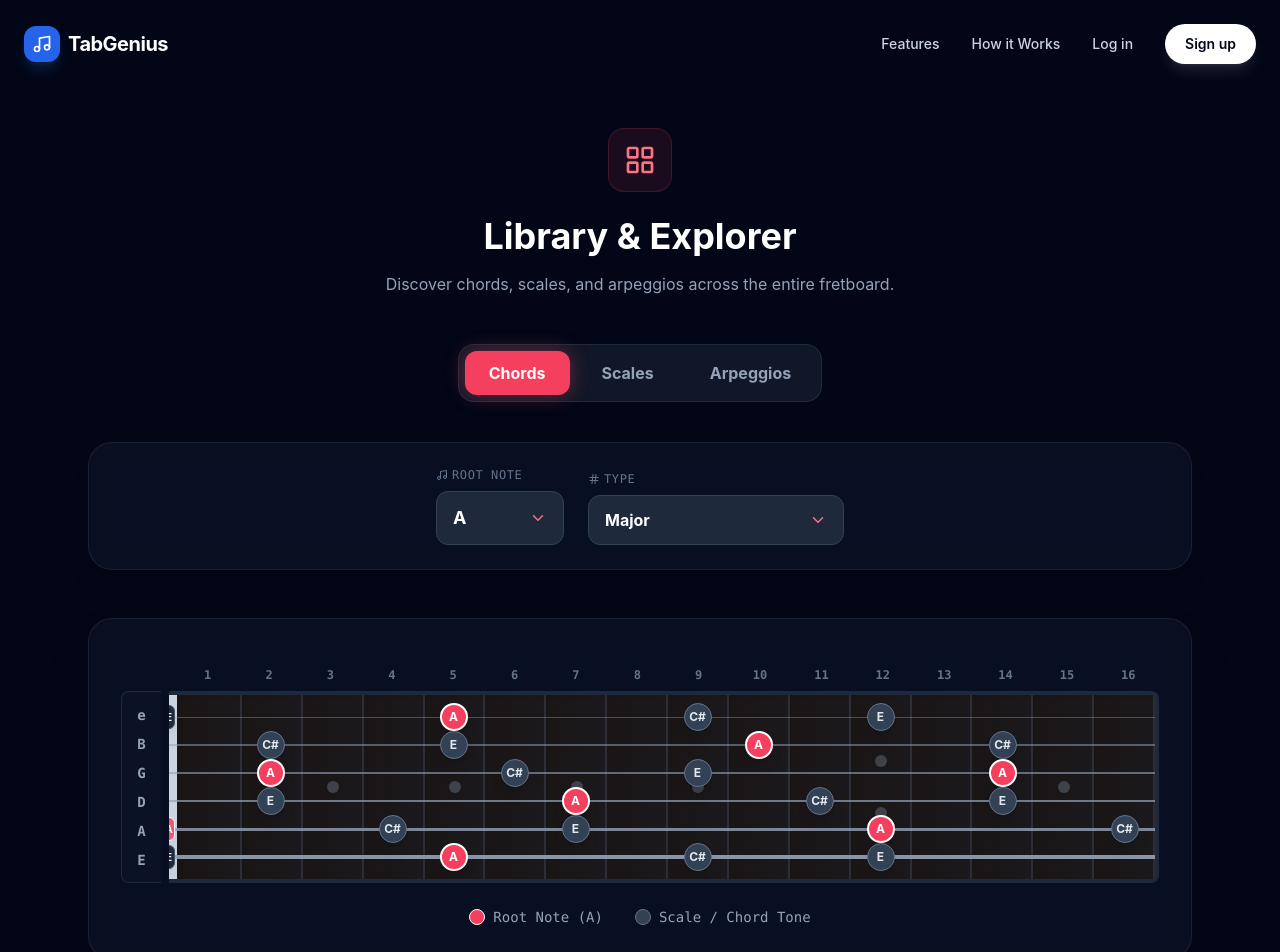
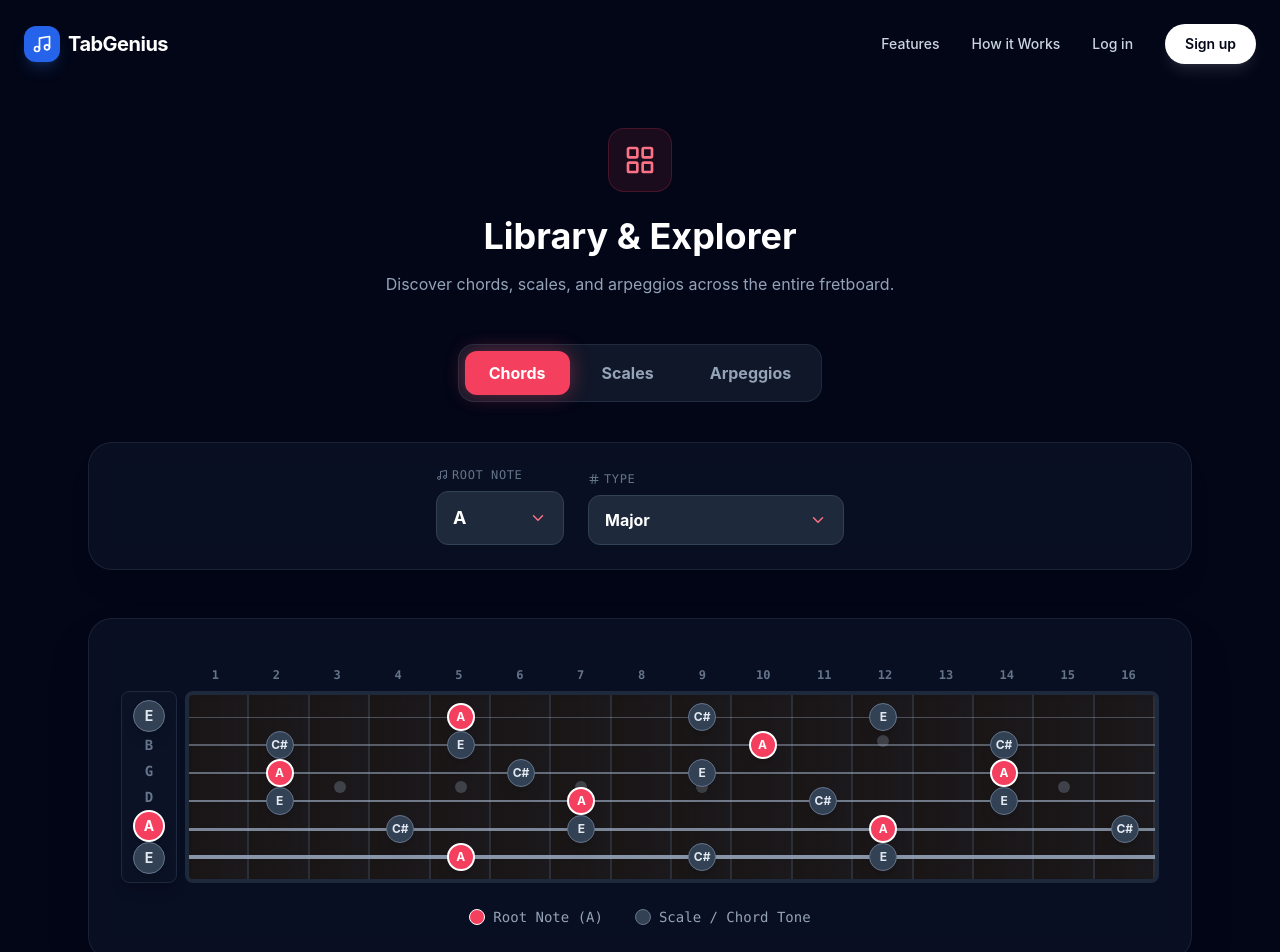
Before and after one commit to BiancaBya/Guitar-Tab-Frontend, a React (Vite) app: page /chords in a window 1280 px wide. Shown: the top 952 px of the page. Built offline with nearby package versions, Linux system fonts and the light colour scheme.

Commit message:
chord page design

```diff
--- a/src/pages/ChordsPage.tsx
+++ b/src/pages/ChordsPage.tsx
@@ -159,8 +159,7 @@ export const ChordsPage = () => {
                     <div className="min-w-[800px] relative mt-4 mb-4 select-none">
 
                         <div className="flex mb-2 items-end">
-                            <div className="w-10 flex-shrink-0"></div>
-                            <div className="w-4 flex-shrink-0"></div>
+                            <div className="w-14 mr-2 flex-shrink-0"></div>
 
                             <div className="flex-1 flex">
                                 {Array.from({ length: NUM_FRETS }).map((_, i) => (
@@ -172,27 +171,43 @@ export const ChordsPage = () => {
                         </div>
 
                         <div className="flex">
-                            <div className="w-10 flex-shrink-0 flex flex-col justify-between py-2 mr-2 bg-slate-900/50 rounded-l-lg border-y border-l border-slate-800">
-                                {GUITAR_STRINGS.map((str, idx) => (
-                                    <div key={`name-${idx}`} className="flex-1 flex items-center justify-center font-bold font-mono text-slate-400 text-sm h-12">
-                                        {str.name}
+                            <div className="w-14 flex-shrink-0 flex flex-col justify-between py-2 mr-2 bg-slate-900/50 rounded-lg border border-slate-800 z-30 shadow-lg">
+                                {GUITAR_STRINGS.map((strData, idx) => {
+                                    const openNoteIndex = strData.index;
+                                    const noteName = NOTES[openNoteIndex];
+                                    const isActive = activeNotesIndices.includes(openNoteIndex);
+                                    const isRoot = openNoteIndex === rootIndex;
+
+                                    return (
+                                        <div key={`open-${idx}`} className="flex-1 flex items-center justify-center h-20">
+                                            {isActive ? (
+                                                <div className={`w-8 h-8 rounded-full flex items-center justify-center font-bold text-sm shadow-lg transition-transform hover:scale-110 cursor-default
+                                                    ${isRoot
+                                                    ? 'bg-rose-500 text-white shadow-[0_0_15px_rgba(244,63,94,0.6)] border-2 border-white'
+                                                    : 'bg-slate-700 text-slate-200 border border-slate-500'
+                                                }`}
+                                                >
+                                                    {noteName}
                                                 </div>
-                                ))}
+                                            ) : (
+                                                <div className="font-bold font-mono text-slate-500 text-sm">
+                                                    {strData.name}
+                                                </div>
+                                            )}
+                                        </div>
+                                    );
+                                })}
                             </div>
 
-                            <div className="flex-1 relative bg-[#1a1515] rounded-r-lg border-y-4 border-r-4 border-slate-800 overflow-hidden shadow-inner">
+                            <div className="flex-1 relative bg-[#1a1515] rounded-lg border-y-4 border-r-4 border-l-4 border-slate-800 overflow-hidden shadow-inner">
 
                                 <div className="absolute inset-0 flex">
-                                    <div className="w-2 bg-slate-300 shadow-xl z-10 flex-shrink-0"></div>
-
-                                    <div className="flex-1 flex ml-1">
                                     {Array.from({ length: NUM_FRETS }).map((_, i) => (
                                         <div key={`fretline-${i}`} className="flex-1 border-r-2 border-slate-600/40 bg-gradient-to-r from-transparent to-slate-800/20"></div>
                                     ))}
                                 </div>
-                                </div>
 
-                                <div className="absolute inset-0 flex pl-3 pointer-events-none">
+                                <div className="absolute inset-0 flex pointer-events-none">
                                     {Array.from({ length: NUM_FRETS }).map((_, i) => {
                                         const fretNum = i + 1;
                                         const hasDot = fretMarkers.includes(fretNum);
@@ -201,7 +216,7 @@ export const ChordsPage = () => {
                                         return (
                                             <div key={`marker-${i}`} className="flex-1 flex items-center justify-center">
                                                 {hasDoubleDot ? (
-                                                    <div className="flex flex-col gap-10 opacity-30">
+                                                    <div className="flex flex-col gap-20 opacity-30">
                                                         <div className="w-3 h-3 rounded-full bg-slate-400"></div>
                                                         <div className="w-3 h-3 rounded-full bg-slate-400"></div>
                                                     </div>
@@ -218,7 +233,7 @@ export const ChordsPage = () => {
                                         const openNoteIndex = strData.index;
 
                                         return (
-                                            <div key={`string-${stringIdx}`} className="relative flex-1 flex items-center h-12">
+                                            <div key={`string-${stringIdx}`} className="relative flex-1 flex items-center h-20">
 
                                                 <div
                                                     className="absolute left-0 right-0 bg-slate-400 shadow-sm"
@@ -229,21 +244,6 @@ export const ChordsPage = () => {
                                                 ></div>
 
                                                 <div className="flex w-full h-full items-center relative">
-
-                                                    <div className="w-3 flex-shrink-0 flex justify-center items-center z-30 -ml-1.5">
-                                                        {activeNotesIndices.includes(openNoteIndex) && (
-                                                            <div className={`w-6 h-6 rounded-full flex items-center justify-center font-bold text-[10px] shadow-lg border
-                                                        ${openNoteIndex === rootIndex
-                                                                ? 'bg-rose-500 text-white border-white animate-pulse'
-                                                                : 'bg-slate-800 text-white border-slate-600'
-                                                            }`}
-                                                            >
-                                                                {NOTES[openNoteIndex]}
-                                                            </div>
-                                                        )}
-                                                    </div>
-
-                                                    <div className="flex-1 flex h-full ml-1">
                                                     {Array.from({ length: NUM_FRETS }).map((_, fretIdx) => {
                                                         const noteIndexOnFret = (openNoteIndex + fretIdx + 1) % 12;
                                                         const noteName = NOTES[noteIndexOnFret];
@@ -265,7 +265,6 @@ export const ChordsPage = () => {
                                                             </div>
                                                         );
                                                     })}
-                                                    </div>
                                                 </div>
 
                                             </div>
```
Lines whose indentation alone changed are shown as unchanged.
